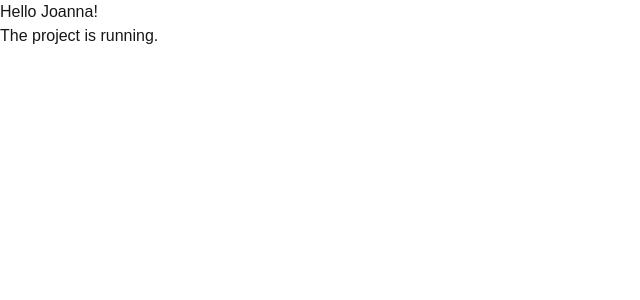
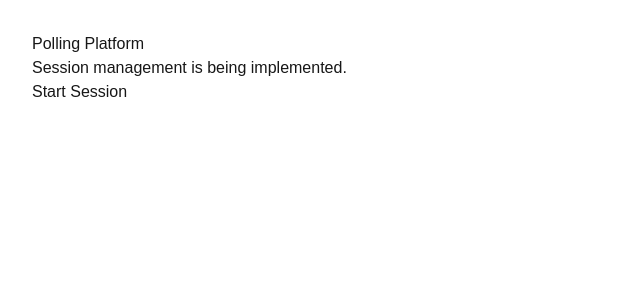
Before and after one commit to joannaklaudiaszydlowska-ux/Application-to-integrate-with-the-team, a Next.js app in the folder app/: page / in a window 1280 px wide. Shown: the top 300 px of the page, without its empty margins (0-640 px from the left). Built offline with nearby package versions, Linux system fonts and the light colour scheme.

Commit message:
Add interactive start session UI

```diff
--- /dev/null
+++ b/app/actions/sessions/get-session.ts
@@ -0,0 +1,11 @@
+"use server";
+
+export async function getSessionAction(
+  sessionId: string
+) {
+  return {
+    success: true,
+    sessionId,
+    status: "live",
+  };
+}
--- a/app/actions/sessions/start-session.ts
+++ b/app/actions/sessions/start-session.ts
@@ -1,11 +1,9 @@
 "use server";
 
 export async function startSessionAction() {
-  console.log(
-    "Starting session"
-  );
-
   return {
     success: true,
+    sessionId:
+      crypto.randomUUID(),
   };
 }
--- a/app/app/page.tsx
+++ b/app/app/page.tsx
@@ -1,8 +1,41 @@
+"use client";
+
+import { useState } from "react";
+
 export default function Home() {
+  const [started, setStarted] =
+    useState(false);
+
+  function handleSession() {
+    setStarted(true);
+  }
+
   return (
-    <main>
-      <h1>Hello Joanna!</h1>
-      <p>The project is running.</p>
+    <main
+      style={{
+        padding: "2rem",
+      }}
+    >
+      <h1>
+        Polling Platform
+      </h1>
+
+      <p>
+        Session management is
+        being implemented.
+      </p>
+
+      <button
+        onClick={handleSession}
+      >
+        Start Session
+      </button>
+
+      {started && (
+        <p>
+          ✅ Session Started
+        </p>
+      )}
     </main>
-  )
+  );
 }
--- a/app/features/sessions/services/session.service.ts/session.service.ts
+++ b/app/features/sessions/services/session.service.ts/session.service.ts
@@ -18,6 +18,16 @@ export class SessionService {
       sessionId,
     };
   }
+
+  async getSession(
+    sessionId: string
+  ) {
+    return {
+      success: true,
+      sessionId,
+      status: "live",
+    };
+  }
 }
 
 export const sessionService =
```
